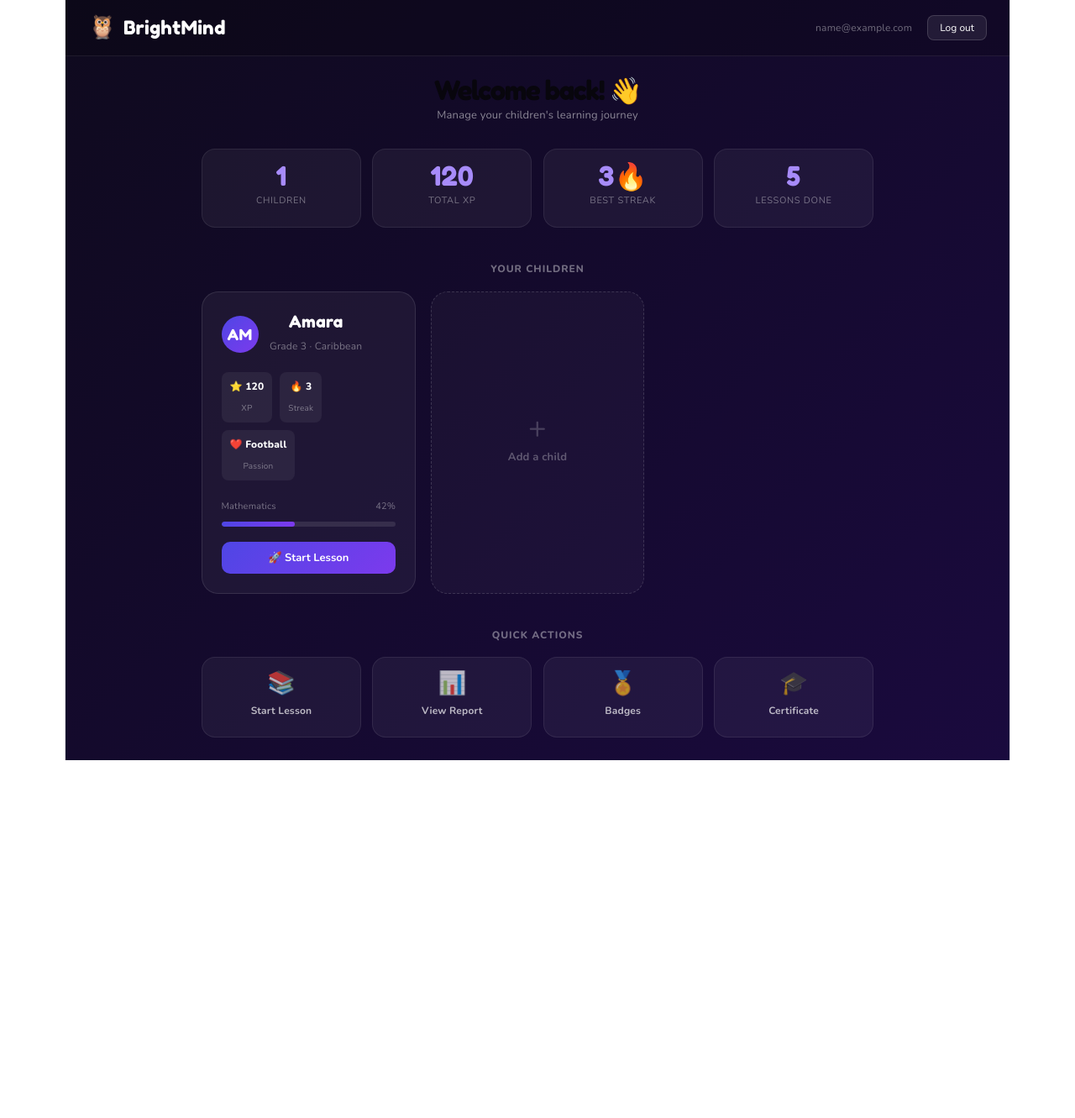
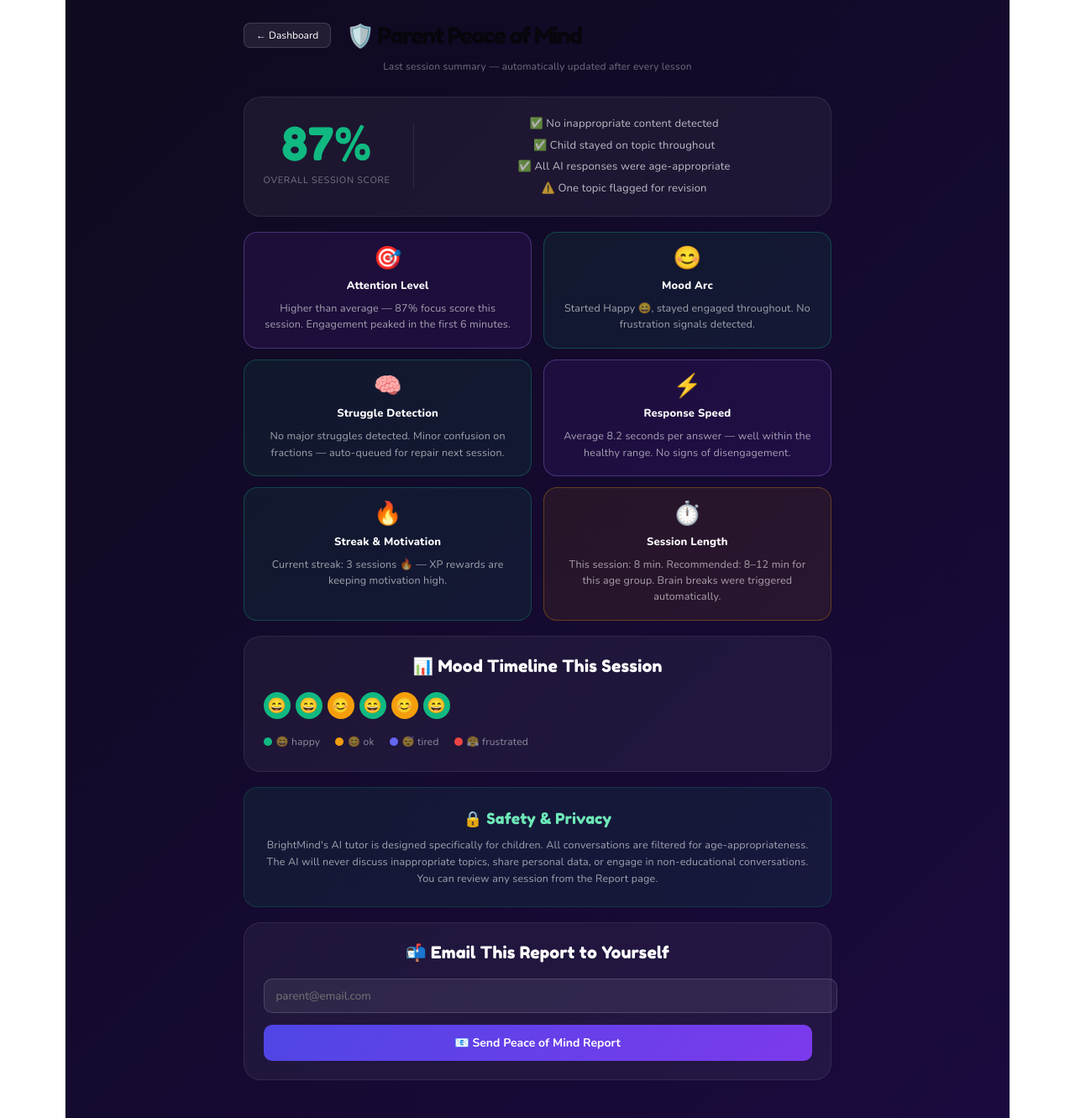
Before and after one commit to gr6nty/BrightMinds, a React (Vite) app: page /peace in a window 1280 px wide. Before the commit this address led to /dashboard. Shown: the whole page at 84% size. Before the commit the page ends 905 px from the top, so only its background shows below. Built offline with nearby package versions, Linux system fonts and the light colour scheme; sample sign-in values are in the browser's storage.

Commit message:
add peace of mind page - app complete

```diff
--- a/src/App.jsx
+++ b/src/App.jsx
@@ -7,6 +7,7 @@ import Lesson from './pages/Lesson'
 import Report from './pages/Report'
 import Badges from './pages/Badges'
 import Certificate from './pages/Certificate'
+import PeaceOfMind from './pages/PeaceOfMind'
 
 function App() {
   const [user, setUser] = useState(localStorage.getItem('brightmind_user'))
@@ -21,6 +22,7 @@ function App() {
         <Route path="/report" element={user ? <Report /> : <Navigate to="/login" />} />
         <Route path="/badges" element={user ? <Badges /> : <Navigate to="/login" />} />
         <Route path="/certificate" element={user ? <Certificate /> : <Navigate to="/login" />} />
+        <Route path="/peace" element={user ? <PeaceOfMind /> : <Navigate to="/login" />} />
         <Route path="*" element={<Navigate to={user ? "/dashboard" : "/login"} />} />
       </Routes>
     </BrowserRouter>
--- a/src/pages/Dashboard.jsx
+++ b/src/pages/Dashboard.jsx
@@ -6,7 +6,6 @@ export default function Dashboard({ setUser }) {
   const userStr = localStorage.getItem('brightmind_user')
   const user = userStr ? JSON.parse(userStr) : {}
 
-  // Sample children data - will come from Supabase later
   const [children] = useState([
     { id: 1, name: 'Amara', grade: 'Grade 3', region: 'Caribbean', passion: 'Football', xp: 120, streak: 3, subject: 'Mathematics' },
   ])
@@ -48,15 +47,11 @@ export default function Dashboard({ setUser }) {
             <div style={styles.statLabel}>Children</div>
           </div>
           <div style={styles.statBox}>
-            <div style={styles.statNum}>
-              {children.reduce((a, c) => a + c.xp, 0)}
-            </div>
+            <div style={styles.statNum}>{children.reduce((a, c) => a + c.xp, 0)}</div>
             <div style={styles.statLabel}>Total XP</div>
           </div>
           <div style={styles.statBox}>
-            <div style={styles.statNum}>
-              {Math.max(...children.map(c => c.streak))}🔥
-            </div>
+            <div style={styles.statNum}>{Math.max(...children.map(c => c.streak))}🔥</div>
             <div style={styles.statLabel}>Best Streak</div>
           </div>
           <div style={styles.statBox}>
@@ -96,7 +91,6 @@ export default function Dashboard({ setUser }) {
                 </div>
               </div>
 
-              {/* Progress bar */}
               <div style={styles.progressLabel}>
                 <span>{child.subject}</span>
                 <span>42%</span>
@@ -105,20 +99,14 @@ export default function Dashboard({ setUser }) {
                 <div style={{ ...styles.progressFill, width: '42%' }} />
               </div>
 
-              <button
-                onClick={() => navigate('/lesson')}
-                style={styles.startBtn}
-              >
+              <button onClick={() => navigate('/lesson')} style={styles.startBtn}>
                 🚀 Start Lesson
               </button>
             </div>
           ))}
 
           {/* Add child card */}
-          <div
-            onClick={() => navigate('/setup')}
-            style={styles.addCard}
-          >
+          <div onClick={() => navigate('/setup')} style={styles.addCard}>
             <div style={styles.addIcon}>+</div>
             <div style={styles.addText}>Add a child</div>
           </div>
@@ -143,6 +131,10 @@ export default function Dashboard({ setUser }) {
             <span style={styles.actionIcon}>🎓</span>
             <span>Certificate</span>
           </div>
+          <div onClick={() => navigate('/peace')} style={styles.actionBtn}>
+            <span style={styles.actionIcon}>🛡️</span>
+            <span>Parent View</span>
+          </div>
         </div>
 
       </div>
@@ -158,9 +150,7 @@ const styles = {
     color: '#fff',
   },
   header: {
-    display: 'flex',
-    alignItems: 'center',
-    justifyContent: 'space-between',
+    display: 'flex', alignItems: 'center', justifyContent: 'space-between',
     padding: '1rem 1.5rem',
     borderBottom: '1px solid rgba(255,255,255,0.08)',
     background: 'rgba(0,0,0,0.2)',
@@ -171,13 +161,9 @@ const styles = {
   headerRight: { display: 'flex', alignItems: 'center', gap: '1rem' },
   emailText: { fontSize: '12px', color: 'rgba(255,255,255,0.4)' },
   logoutBtn: {
-    padding: '6px 14px',
-    background: 'rgba(255,255,255,0.08)',
-    border: '1px solid rgba(255,255,255,0.15)',
-    borderRadius: '8px',
-    color: '#fff',
-    fontSize: '12px',
-    cursor: 'pointer',
+    padding: '6px 14px', background: 'rgba(255,255,255,0.08)',
+    border: '1px solid rgba(255,255,255,0.15)', borderRadius: '8px',
+    color: '#fff', fontSize: '12px', cursor: 'pointer',
     fontFamily: "'Nunito', sans-serif",
   },
   content: { maxWidth: '800px', margin: '0 auto', padding: '1.5rem 1rem' },
@@ -185,58 +171,42 @@ const styles = {
   welcomeTitle: { fontFamily: "'Fredoka One', cursive", fontSize: '1.75rem', margin: '0 0 4px' },
   welcomeSub: { fontSize: '13px', color: 'rgba(255,255,255,0.5)' },
   statsRow: {
-    display: 'grid',
-    gridTemplateColumns: 'repeat(4, 1fr)',
-    gap: '0.75rem',
-    marginBottom: '2rem',
+    display: 'grid', gridTemplateColumns: 'repeat(4, 1fr)',
+    gap: '0.75rem', marginBottom: '2rem',
   },
   statBox: {
     background: 'rgba(255,255,255,0.05)',
     border: '1px solid rgba(255,255,255,0.08)',
-    borderRadius: '16px',
-    padding: '1rem',
-    textAlign: 'center',
+    borderRadius: '16px', padding: '1rem', textAlign: 'center',
   },
   statNum: { fontFamily: "'Fredoka One', cursive", fontSize: '1.75rem', color: '#a78bfa' },
   statLabel: { fontSize: '11px', color: 'rgba(255,255,255,0.4)', marginTop: '4px', textTransform: 'uppercase', letterSpacing: '0.06em' },
   sectionTitle: {
-    fontSize: '12px',
-    fontWeight: '800',
-    textTransform: 'uppercase',
-    letterSpacing: '0.08em',
-    color: 'rgba(255,255,255,0.4)',
-    marginBottom: '0.75rem',
+    fontSize: '12px', fontWeight: '800', textTransform: 'uppercase',
+    letterSpacing: '0.08em', color: 'rgba(255,255,255,0.4)', marginBottom: '0.75rem',
   },
   childrenGrid: {
-    display: 'grid',
-    gridTemplateColumns: 'repeat(auto-fill, minmax(240px, 1fr))',
-    gap: '1rem',
-    marginBottom: '2rem',
+    display: 'grid', gridTemplateColumns: 'repeat(auto-fill, minmax(240px, 1fr))',
+    gap: '1rem', marginBottom: '2rem',
   },
   childCard: {
     background: 'rgba(255,255,255,0.05)',
     border: '1px solid rgba(255,255,255,0.1)',
-    borderRadius: '20px',
-    padding: '1.25rem',
+    borderRadius: '20px', padding: '1.25rem',
   },
   childTop: { display: 'flex', alignItems: 'center', gap: '0.75rem', marginBottom: '1rem' },
   childAvatar: {
     width: '44px', height: '44px', borderRadius: '50%',
     background: 'linear-gradient(135deg, #4F46E5, #7C3AED)',
     display: 'flex', alignItems: 'center', justifyContent: 'center',
-    fontFamily: "'Fredoka One', cursive", fontSize: '1rem', color: '#fff',
-    flexShrink: 0,
+    fontFamily: "'Fredoka One', cursive", fontSize: '1rem', color: '#fff', flexShrink: 0,
   },
   childName: { fontFamily: "'Fredoka One', cursive", fontSize: '1.1rem' },
   childInfo: { fontSize: '12px', color: 'rgba(255,255,255,0.4)', marginTop: '2px' },
   childStats: { display: 'flex', gap: '0.5rem', marginBottom: '1rem', flexWrap: 'wrap' },
   childStat: {
-    background: 'rgba(255,255,255,0.06)',
-    borderRadius: '8px',
-    padding: '4px 10px',
-    display: 'flex',
-    flexDirection: 'column',
-    alignItems: 'center',
+    background: 'rgba(255,255,255,0.06)', borderRadius: '8px',
+    padding: '4px 10px', display: 'flex', flexDirection: 'column', alignItems: 'center',
   },
   childStatNum: { fontSize: '12px', fontWeight: '800' },
   childStatLabel: { fontSize: '10px', color: 'rgba(255,255,255,0.4)' },
@@ -263,32 +233,24 @@ const styles = {
   addCard: {
     background: 'rgba(255,255,255,0.03)',
     border: '1.5px dashed rgba(255,255,255,0.15)',
-    borderRadius: '20px',
-    padding: '1.25rem',
+    borderRadius: '20px', padding: '1.25rem',
     display: 'flex', flexDirection: 'column',
     alignItems: 'center', justifyContent: 'center',
     cursor: 'pointer', minHeight: '200px',
-    transition: 'border-color 0.2s',
   },
   addIcon: { fontSize: '2rem', color: 'rgba(255,255,255,0.2)', marginBottom: '8px' },
   addText: { fontSize: '13px', color: 'rgba(255,255,255,0.3)', fontWeight: '700' },
   actionsRow: {
-    display: 'grid',
-    gridTemplateColumns: 'repeat(4, 1fr)',
-    gap: '0.75rem',
+    display: 'grid', gridTemplateColumns: 'repeat(5, 1fr)', gap: '0.75rem',
   },
   actionBtn: {
     background: 'rgba(255,255,255,0.05)',
     border: '1px solid rgba(255,255,255,0.08)',
-    borderRadius: '16px',
-    padding: '1rem',
-    textAlign: 'center',
-    cursor: 'pointer',
-    fontSize: '12px',
-    fontWeight: '700',
+    borderRadius: '16px', padding: '1rem',
+    textAlign: 'center', cursor: 'pointer',
+    fontSize: '12px', fontWeight: '700',
     color: 'rgba(255,255,255,0.7)',
-    display: 'flex', flexDirection: 'column',
-    alignItems: 'center', gap: '6px',
+    display: 'flex', flexDirection: 'column', alignItems: 'center', gap: '6px',
   },
   actionIcon: { fontSize: '1.5rem' },
 }
--- /dev/null
+++ b/src/pages/PeaceOfMind.jsx
@@ -0,0 +1,215 @@
+import { useNavigate } from 'react-router-dom'
+
+export default function PeaceOfMind() {
+  const navigate = useNavigate()
+
+  const insights = [
+    {
+      icon: '🎯',
+      title: 'Attention Level',
+      desc: 'Higher than average — 87% focus score this session. Engagement peaked in the first 6 minutes.',
+      type: 'great',
+    },
+    {
+      icon: '😊',
+      title: 'Mood Arc',
+      desc: 'Started Happy 😄, stayed engaged throughout. No frustration signals detected.',
+      type: 'good',
+    },
+    {
+      icon: '🧠',
+      title: 'Struggle Detection',
+      desc: 'No major struggles detected. Minor confusion on fractions — auto-queued for repair next session.',
+      type: 'good',
+    },
+    {
+      icon: '⚡',
+      title: 'Response Speed',
+      desc: 'Average 8.2 seconds per answer — well within the healthy range. No signs of disengagement.',
+      type: 'great',
+    },
+    {
+      icon: '🔥',
+      title: 'Streak & Motivation',
+      desc: 'Current streak: 3 sessions 🔥 — XP rewards are keeping motivation high.',
+      type: 'good',
+    },
+    {
+      icon: '⏱️',
+      title: 'Session Length',
+      desc: 'This session: 8 min. Recommended: 8–12 min for this age group. Brain breaks were triggered automatically.',
+      type: 'warn',
+    },
+  ]
+
+  const moodLog = ['happy', 'happy', 'ok', 'happy', 'ok', 'happy']
+  const moodColors = { happy: '#10B981', ok: '#F59E0B', tired: '#6366F1', frustrated: '#EF4444' }
+  const moodEmoji = { happy: '😄', ok: '😊', tired: '😴', frustrated: '😤' }
+
+  function getCardStyle(type) {
+    if (type === 'great') return { ...styles.insightCard, border: '1px solid rgba(167,139,250,0.3)', background: 'rgba(124,58,237,0.1)' }
+    if (type === 'good') return { ...styles.insightCard, border: '1px solid rgba(16,185,129,0.3)', background: 'rgba(16,185,129,0.08)' }
+    if (type === 'warn') return { ...styles.insightCard, border: '1px solid rgba(245,158,11,0.3)', background: 'rgba(245,158,11,0.08)' }
+    return styles.insightCard
+  }
+
+  return (
+    <div style={styles.page}>
+      <div style={styles.wrap}>
+
+        {/* Header */}
+        <div style={styles.header}>
+          <button onClick={() => navigate('/dashboard')} style={styles.backBtn}>← Dashboard</button>
+          <h1 style={styles.pageTitle}>🛡️ Parent Peace of Mind</h1>
+        </div>
+
+        <p style={styles.pageSub}>Last session summary — automatically updated after every lesson</p>
+
+        {/* Overall score */}
+        <div style={styles.scoreBox}>
+          <div style={styles.scoreLeft}>
+            <div style={styles.scoreNum}>87%</div>
+            <div style={styles.scoreLabel}>Overall Session Score</div>
+          </div>
+          <div style={styles.scoreDivider} />
+          <div style={styles.scoreRight}>
+            <div style={styles.scoreItem}>✅ No inappropriate content detected</div>
+            <div style={styles.scoreItem}>✅ Child stayed on topic throughout</div>
+            <div style={styles.scoreItem}>✅ All AI responses were age-appropriate</div>
+            <div style={styles.scoreItem}>⚠️ One topic flagged for revision</div>
+          </div>
+        </div>
+
+        {/* Insight cards */}
+        <div style={styles.insightGrid}>
+          {insights.map((item, i) => (
+            <div key={i} style={getCardStyle(item.type)}>
+              <div style={styles.insightIcon}>{item.icon}</div>
+              <div style={styles.insightTitle}>{item.title}</div>
+              <div style={styles.insightDesc}>{item.desc}</div>
+            </div>
+          ))}
+        </div>
+
+        {/* Mood timeline */}
+        <div style={styles.card}>
+          <div style={styles.cardTitle}>📊 Mood Timeline This Session</div>
+          <div style={styles.moodTrack}>
+            {moodLog.map((m, i) => (
+              <div key={i} style={{ ...styles.moodDot, background: moodColors[m] }} title={m}>
+                {moodEmoji[m]}
+              </div>
+            ))}
+          </div>
+          <div style={styles.moodLegend}>
+            {Object.entries(moodEmoji).map(([key, emoji]) => (
+              <div key={key} style={styles.legendItem}>
+                <div style={{ ...styles.legendDot, background: moodColors[key] }} />
+                <span>{emoji} {key}</span>
+              </div>
+            ))}
+          </div>
+        </div>
+
+        {/* Safety note */}
+        <div style={styles.safetyBox}>
+          <div style={styles.safetyTitle}>🔒 Safety & Privacy</div>
+          <div style={styles.safetyText}>
+            BrightMind's AI tutor is designed specifically for children. All conversations are
+            filtered for age-appropriateness. The AI will never discuss inappropriate topics,
+            share personal data, or engage in non-educational conversations. You can review
+            any session from the Report page.
+          </div>
+        </div>
+
+        {/* Email report */}
+        <div style={styles.card}>
+          <div style={styles.cardTitle}>📬 Email This Report to Yourself</div>
+          <input type="email" placeholder="parent@email.com" style={styles.emailInput} />
+          <button style={styles.emailBtn}>📧 Send Peace of Mind Report</button>
+        </div>
+
+      </div>
+    </div>
+  )
+}
+
+const styles = {
+  page: {
+    minHeight: '100vh',
+    background: 'linear-gradient(135deg, #0f0a1e 0%, #1a0a3e 100%)',
+    fontFamily: "'Nunito', sans-serif",
+    color: '#fff',
+  },
+  wrap: { maxWidth: '700px', margin: '0 auto', padding: '1.5rem 1rem' },
+  header: { display: 'flex', alignItems: 'center', gap: '1rem', marginBottom: '0.5rem' },
+  backBtn: {
+    padding: '6px 14px', background: 'rgba(255,255,255,0.08)',
+    border: '1px solid rgba(255,255,255,0.15)', borderRadius: '8px',
+    color: '#fff', fontSize: '12px', cursor: 'pointer',
+    fontFamily: "'Nunito', sans-serif",
+  },
+  pageTitle: { fontFamily: "'Fredoka One', cursive", fontSize: '1.5rem', margin: 0 },
+  pageSub: { fontSize: '12px', color: 'rgba(255,255,255,0.4)', marginBottom: '1.25rem' },
+  scoreBox: {
+    background: 'rgba(255,255,255,0.05)',
+    border: '1px solid rgba(255,255,255,0.08)',
+    borderRadius: '20px', padding: '1.25rem',
+    display: 'flex', gap: '1.5rem', alignItems: 'center',
+    marginBottom: '1rem', flexWrap: 'wrap',
+  },
+  scoreLeft: { textAlign: 'center', flexShrink: 0 },
+  scoreNum: { fontFamily: "'Fredoka One', cursive", fontSize: '3rem', color: '#10B981', lineHeight: 1 },
+  scoreLabel: { fontSize: '11px', color: 'rgba(255,255,255,0.4)', textTransform: 'uppercase', letterSpacing: '0.06em', marginTop: '4px' },
+  scoreDivider: { width: '1px', height: '80px', background: 'rgba(255,255,255,0.08)', flexShrink: 0 },
+  scoreRight: { flex: 1, display: 'flex', flexDirection: 'column', gap: '6px' },
+  scoreItem: { fontSize: '13px', color: 'rgba(255,255,255,0.7)', lineHeight: '1.5' },
+  insightGrid: {
+    display: 'grid', gridTemplateColumns: 'repeat(auto-fill, minmax(280px, 1fr))',
+    gap: '0.75rem', marginBottom: '1rem',
+  },
+  insightCard: {
+    borderRadius: '16px', padding: '1rem',
+    border: '1px solid rgba(255,255,255,0.08)',
+    background: 'rgba(255,255,255,0.03)',
+  },
+  insightIcon: { fontSize: '1.5rem', marginBottom: '6px' },
+  insightTitle: { fontWeight: '800', fontSize: '13px', marginBottom: '4px' },
+  insightDesc: { fontSize: '12.5px', color: 'rgba(255,255,255,0.6)', lineHeight: '1.55' },
+  card: {
+    background: 'rgba(255,255,255,0.05)',
+    border: '1px solid rgba(255,255,255,0.08)',
+    borderRadius: '20px', padding: '1.25rem', marginBottom: '1rem',
+  },
+  cardTitle: { fontFamily: "'Fredoka One', cursive", fontSize: '1.1rem', marginBottom: '1rem' },
+  moodTrack: { display: 'flex', gap: '6px', flexWrap: 'wrap', marginBottom: '0.75rem' },
+  moodDot: {
+    width: '32px', height: '32px', borderRadius: '50%',
+    display: 'flex', alignItems: 'center', justifyContent: 'center',
+    fontSize: '1rem',
+  },
+  moodLegend: { display: 'flex', gap: '1rem', flexWrap: 'wrap' },
+  legendItem: { display: 'flex', alignItems: 'center', gap: '5px', fontSize: '12px', color: 'rgba(255,255,255,0.5)' },
+  legendDot: { width: '10px', height: '10px', borderRadius: '50%' },
+  safetyBox: {
+    background: 'rgba(16,185,129,0.08)',
+    border: '1px solid rgba(16,185,129,0.2)',
+    borderRadius: '16px', padding: '1.25rem', marginBottom: '1rem',
+  },
+  safetyTitle: { fontFamily: "'Fredoka One', cursive", fontSize: '1rem', marginBottom: '0.5rem', color: '#6ee7b7' },
+  safetyText: { fontSize: '12.5px', color: 'rgba(255,255,255,0.6)', lineHeight: '1.6' },
+  emailInput: {
+    width: '100%', padding: '10px 14px',
+    borderRadius: '10px', border: '1.5px solid rgba(255,255,255,0.15)',
+    background: 'rgba(255,255,255,0.07)', color: '#fff',
+    fontSize: '13.5px', outline: 'none',
+    fontFamily: "'Nunito', sans-serif", marginBottom: '0.75rem',
+  },
+  emailBtn: {
+    width: '100%', padding: '12px',
+    background: 'linear-gradient(135deg, #4F46E5, #7C3AED)',
+    border: 'none', borderRadius: '10px',
+    color: '#fff', fontSize: '14px', fontWeight: '700',
+    cursor: 'pointer', fontFamily: "'Nunito', sans-serif",
+  },
+}
```
